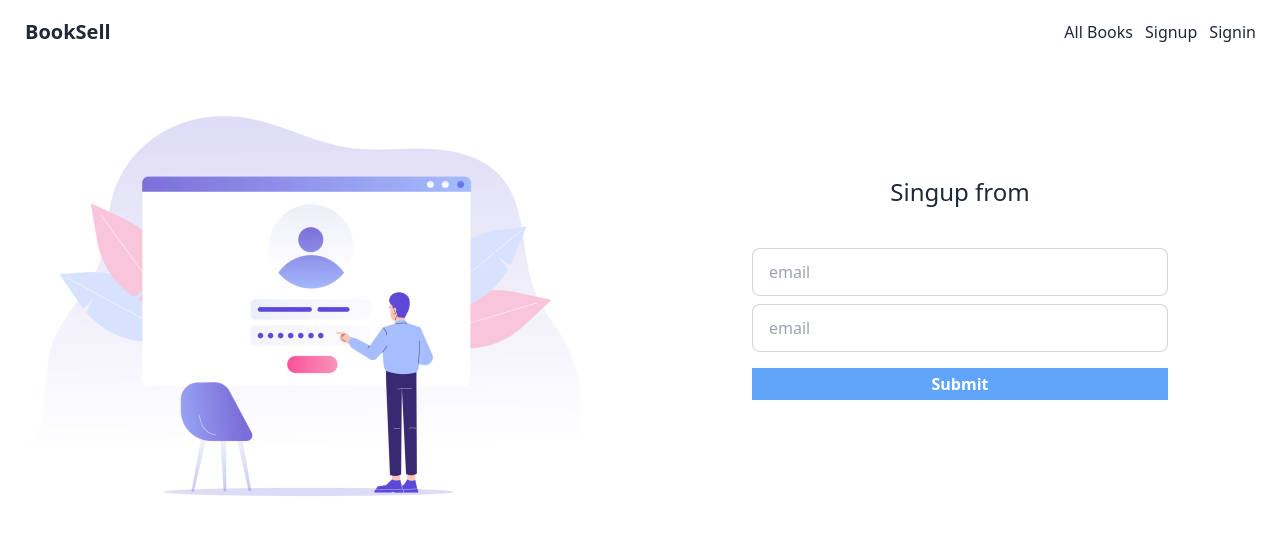
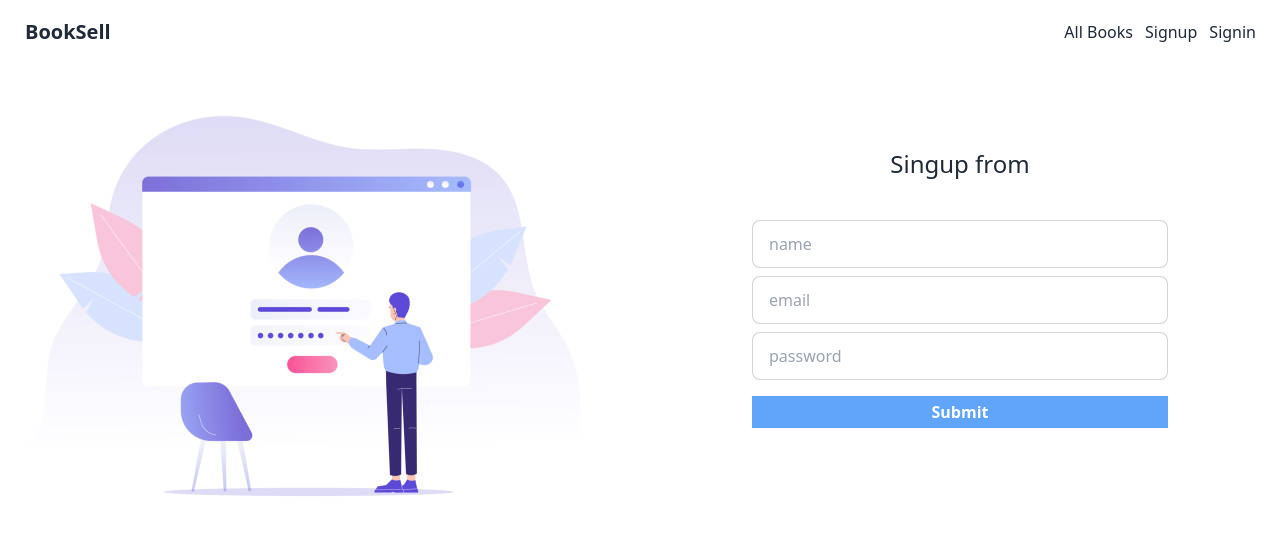
Before and after one commit to milonahmedshuvo/bookSell-client-react-redux-typescript-project, a React (Vite) app: page /singup in a window 1280 px wide. Shown: the top 534 px of the page. Built offline with nearby package versions, Linux system fonts and the light colour scheme.

Commit message:
singup from ui done

```diff
--- a/src/pages/Singup/Singup.tsx
+++ b/src/pages/Singup/Singup.tsx
@@ -1,28 +1,60 @@
-import singup from '../../image/singup.jpg'
+import singup from "../../image/singup.jpg";
 
 const Singup = () => {
-
+  const handleSingup = (event: React.SyntheticEvent) => {
+    event.preventDefault();
+    const target = event.target as typeof event.target & {
+      email: { value: string };
+      password: { value: string };
+      name: { value: string };
+    };
+    const name = target.name.value;
+    const email = target.email.value;
+    const password = target.password.value;
+    console.log(name, email, password);
+  };
 
   return (
     <div className="flex items-center">
-
       <div className=" w-full md:w-1/2 mt-10">
         <img src={singup} alt="" />
       </div>
 
-
       <div className=" md:w-1/2 px-28 ">
         <h1 className="text-2xl text-center mb-10">Singup from</h1>
 
-          <form>
-          <input type="email" placeholder="email" required className="input input-bordered w-full " />
-          <input type="password" required placeholder="email" className="input input-bordered w-full mt-2" />
+        <form onSubmit={handleSingup}>
+          <input
+            type="text"
+            placeholder="name"
+            name="name"
+            required
+            className="input input-bordered w-full "
+          />
+          <input
+            type="email"
+            placeholder="email"
+            name="email"
+            required
+            className="input input-bordered w-full mt-2 "
+          />
+          <input
+            type="password"
+            required
+            placeholder="password"
+            name="password"
+            className="input input-bordered w-full mt-2"
+          />
 
-           <input type="submit" value="Submit" className="bg-blue-400 py-1 w-full text-center mt-4 font-bold text-white" />
+          <input
+            type="submit"
+            value="Submit"
+            className="bg-blue-400 py-1 w-full text-center mt-4 font-bold text-white"
+          />
         </form>
       </div>
     </div>
-  )
-}
+  );
+};
 
-export default Singup
+export default Singup;
```
Lines whose indentation alone changed are shown as unchanged.
